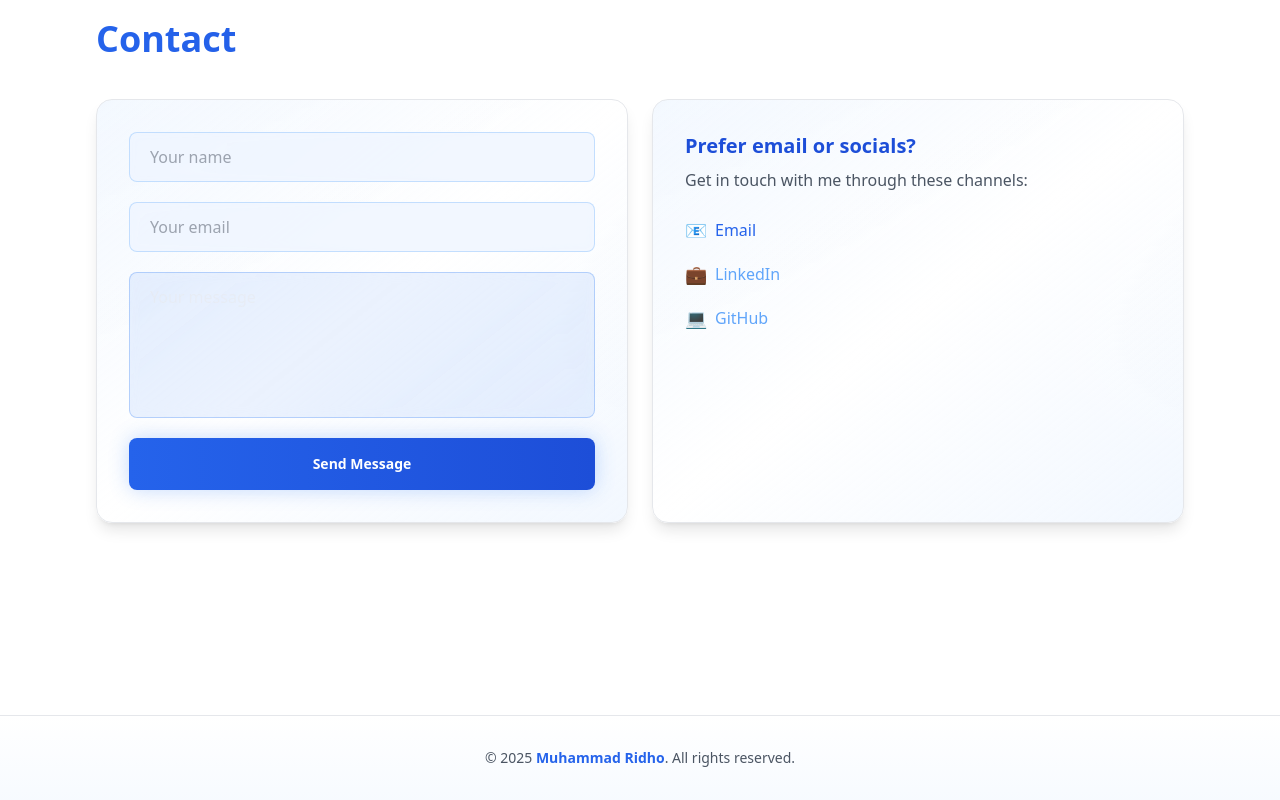
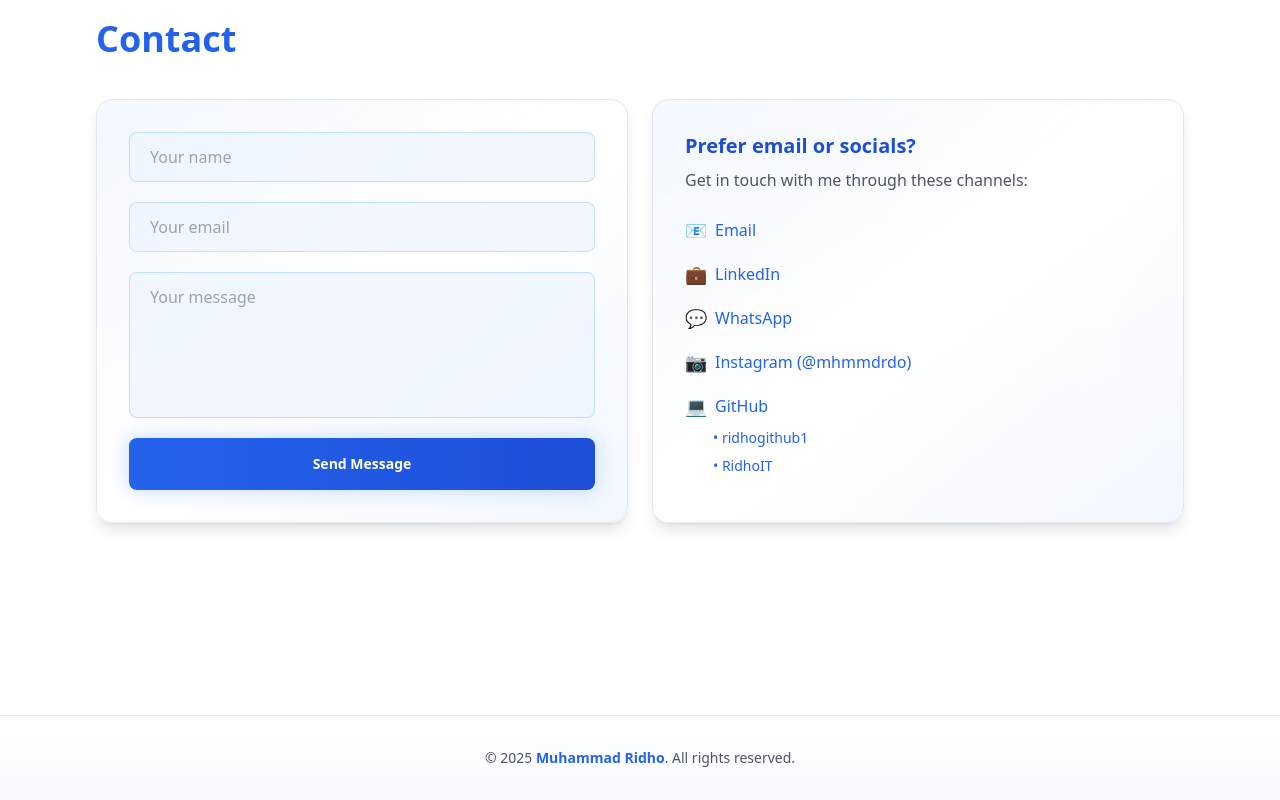
Before and after one commit to ridhogithub1/ridhodev, a React (Vite) app: page / in a window 1280 px wide. Shown: the part 3748-4548 px from the top of the page. Built offline with nearby package versions, Linux system fonts and the light colour scheme.

Commit message:
Fix TypeScript error and add social media links (LinkedIn, WhatsApp, Instagram, GitHub)

```diff
--- a/src/components/ProjectModal.tsx
+++ b/src/components/ProjectModal.tsx
@@ -1,4 +1,5 @@
-import { Fragment, ReactNode, useEffect } from 'react'
+import { Fragment, useEffect } from 'react'
+import type { ReactNode } from 'react'
 import { createPortal } from 'react-dom'
 import { motion, AnimatePresence } from 'framer-motion'
 import type { Project } from '../data/projects'
--- a/src/sections/Contact.tsx
+++ b/src/sections/Contact.tsx
@@ -48,7 +48,7 @@ export function Contact() {
               placeholder="Your message"
               required
               rows={5}
-              className="rounded-lg border border-blue-500/30 bg-blue-500/10 backdrop-blur-sm px-5 py-3 text-foreground placeholder:text-foreground/50 outline-none transition-all duration-300 focus:border-blue-400 focus:bg-blue-500/20 focus:shadow-glow resize-none"
+              className="rounded-lg border border-blue-300/50 dark:border-blue-500/30 bg-blue-50/80 dark:bg-blue-500/10 backdrop-blur-sm px-5 py-3 text-gray-700 dark:text-foreground placeholder:text-gray-400 dark:placeholder:text-foreground/50 outline-none transition-all duration-300 focus:border-blue-500 dark:focus:border-blue-400 focus:bg-blue-100 dark:focus:bg-blue-500/20 focus:shadow-glow resize-none"
             />
             <motion.button
               type="submit"
@@ -86,7 +86,7 @@ export function Contact() {
                 whileHover={{ x: 5, scale: 1.05 }}
                 className="transition-all duration-300"
               >
-                <a className="text-blue-400 hover:text-blue-300 font-medium flex items-center gap-2 transition-colors duration-300" href="https://www.linkedin.com/" target="_blank" rel="noreferrer">
+                <a className="text-blue-600 dark:text-blue-400 hover:text-blue-700 dark:hover:text-blue-300 font-medium flex items-center gap-2 transition-colors duration-300" href="https://www.linkedin.com/in/muhammad-ridho-35047a326/" target="_blank" rel="noreferrer">
                   <span className="text-lg">💼</span> LinkedIn
                 </a>
               </motion.li>
@@ -94,9 +94,35 @@ export function Contact() {
                 whileHover={{ x: 5, scale: 1.05 }}
                 className="transition-all duration-300"
               >
-                <a className="text-blue-400 hover:text-blue-300 font-medium flex items-center gap-2 transition-colors duration-300" href="https://github.com/" target="_blank" rel="noreferrer">
-                  <span className="text-lg">💻</span> GitHub
+                <a className="text-blue-600 dark:text-blue-400 hover:text-blue-700 dark:hover:text-blue-300 font-medium flex items-center gap-2 transition-colors duration-300" href="https://wa.me/6281996663358" target="_blank" rel="noreferrer">
+                  <span className="text-lg">💬</span> WhatsApp
                 </a>
+              </motion.li>
+              <motion.li
+                whileHover={{ x: 5, scale: 1.05 }}
+                className="transition-all duration-300"
+              >
+                <a className="text-blue-600 dark:text-blue-400 hover:text-blue-700 dark:hover:text-blue-300 font-medium flex items-center gap-2 transition-colors duration-300" href="https://www.instagram.com/mhmmdrdo" target="_blank" rel="noreferrer">
+                  <span className="text-lg">📷</span> Instagram (@mhmmdrdo)
+                </a>
+              </motion.li>
+              <motion.li
+                whileHover={{ x: 5, scale: 1.05 }}
+                className="transition-all duration-300"
+              >
+                <div className="flex flex-col gap-2">
+                  <span className="text-blue-600 dark:text-blue-400 font-medium flex items-center gap-2">
+                    <span className="text-lg">💻</span> GitHub
+                  </span>
+                  <div className="ml-7 flex flex-col gap-2">
+                    <a className="text-blue-600 dark:text-blue-400 hover:text-blue-700 dark:hover:text-blue-300 text-sm transition-colors duration-300" href="https://github.com/ridhogithub1" target="_blank" rel="noreferrer">
+                      • ridhogithub1
+                    </a>
+                    <a className="text-blue-600 dark:text-blue-400 hover:text-blue-700 dark:hover:text-blue-300 text-sm transition-colors duration-300" href="https://github.com/RidhoIT" target="_blank" rel="noreferrer">
+                      • RidhoIT
+                    </a>
+                  </div>
+                </div>
               </motion.li>
             </ul>
           </div>
```
